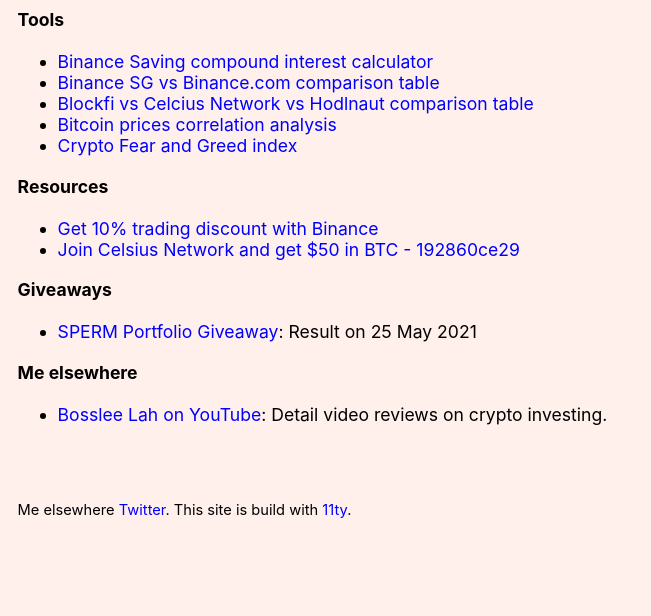
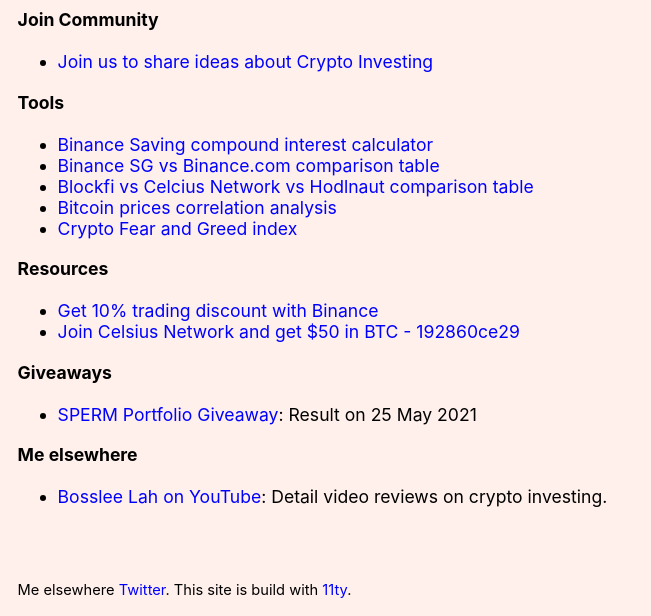
Before and after one commit to bosslee/This-is-Bosslee, an Eleventy site: page pages/links.md in a window 1280 px wide. Shown: the part 263-879 px from the top of the page, without its empty margins (0-651 px from the left). Before the commit the page ends 800 px from the top, so only its background shows below. Built offline with nearby package versions, Linux system fonts and the light colour scheme; Eleventy itself is replaced by a stand-in of ours; files that its build step writes are made by us from their sources; what eleventy-plugin-youtube-embed would draw is missing.

Commit message:
add telegram channel

```diff
--- a/pages/links.md
+++ b/pages/links.md
@@ -7,6 +7,10 @@
   key: Tools
   order: 4
 ---
+
+**Join Community**
+
+- [Join us to share ideas about Crypto Investing ](https://t.me/cryptowithbosslee)
 
 **Tools**
 
```
